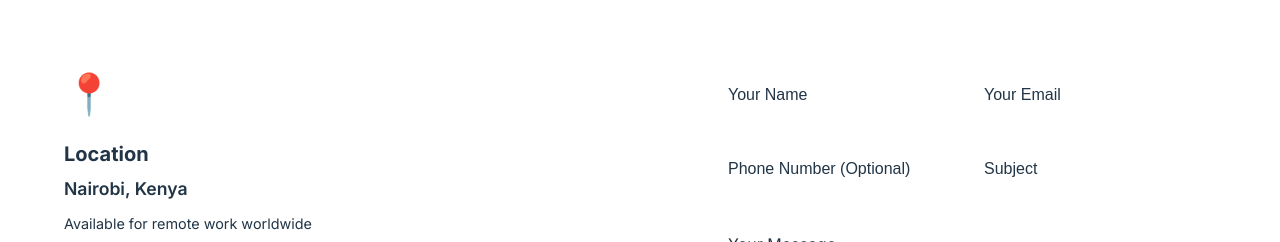
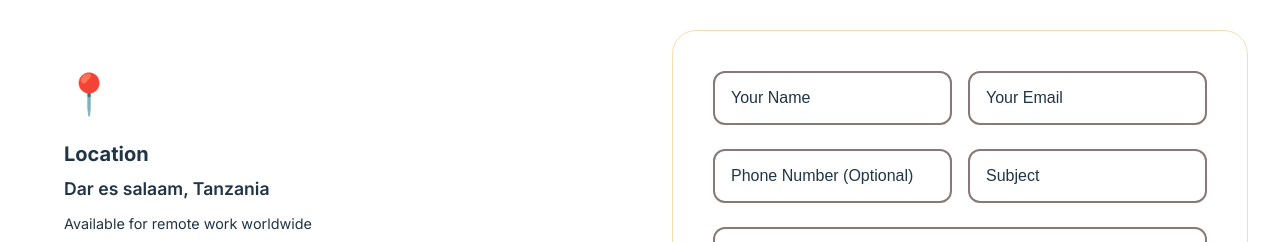
Before and after one commit to m1n4h/Portifolio, a React (Vite) app in the folder frontend/: page / in a window 1280 px wide. Shown: the part 2558-2800 px from the top of the page. Built offline with nearby package versions, Linux system fonts and the light colour scheme; no server answers.

Commit message:
modified contact.jsx and contact.scss

```diff
--- a/frontend/src/components/Contact.jsx
+++ b/frontend/src/components/Contact.jsx
@@ -53,7 +53,7 @@ const Contact = () => {
     {
       icon: '📍',
       title: 'Location',
-      value: 'Nairobi, Kenya',
+      value: 'Dar es salaam, Tanzania',
       description: 'Available for remote work worldwide'
     },
     {
@@ -62,12 +62,12 @@ const Contact = () => {
       value: 'hello@aminakalonge.dev',
       description: 'Send me a message anytime'
     },
-    {
-      icon: '📱',
-      title: 'Phone',
-      value: '+254 712 345 678',
-      description: 'Mon - Fri, 9am - 6pm'
-    }
+    // {
+    //   icon: '📱',
+    //   title: 'Phone',
+    //   value: '+254 712 345 678',
+    //   description: 'Mon - Fri, 9am - 6pm'
+    // }
   ]
 
   const socialLinks = [
--- a/frontend/src/styles/contact.scss
+++ b/frontend/src/styles/contact.scss
@@ -101,7 +101,7 @@
 
   .contact-form-container {
     background: var(--bg-secondary);
-    border: 1px solid var(--border);
+    border: 1px solid wheat;
     border-radius: 1.5rem;
     padding: 2.5rem;
 
@@ -123,11 +123,12 @@
       .form-group {
         margin-bottom: 1.5rem;
 
-        input, textarea {
+        input,
+        textarea {
           width: 100%;
           padding: 1rem;
           background: var(--bg-primary);
-          border: 2px solid var(--border);
+          border: 2px solid rgb(137, 120, 120);
           border-radius: 0.75rem;
           color: var(--text-primary);
           font-size: 1rem;
@@ -152,16 +153,17 @@
       }
 
       .submit-btn {
-        width: 100%;
+        width: 50%;
         padding: 1rem 2rem;
         background: var(--gradient);
-        color: white;
-        border: none;
+        border: 1px solid rgb(240, 237, 229);
+        margin-left: 150px;
         border-radius: 0.75rem;
         font-size: 1rem;
         font-weight: 600;
         cursor: pointer;
         transition: all 0.3s ease;
+        align-content: center;
 
         &:hover:not(:disabled) {
           transform: translateY(-2px);
@@ -178,7 +180,7 @@
           color: transparent;
 
           &::after {
-            content: '';
+            content: "";
             position: absolute;
             top: 50%;
             left: 50%;
@@ -217,6 +219,10 @@
 }
 
 @keyframes spin {
-  0% { transform: rotate(0deg); }
-  100% { transform: rotate(360deg); }
+  0% {
+    transform: rotate(0deg);
+  }
+  100% {
+    transform: rotate(360deg);
+  }
 }
```
